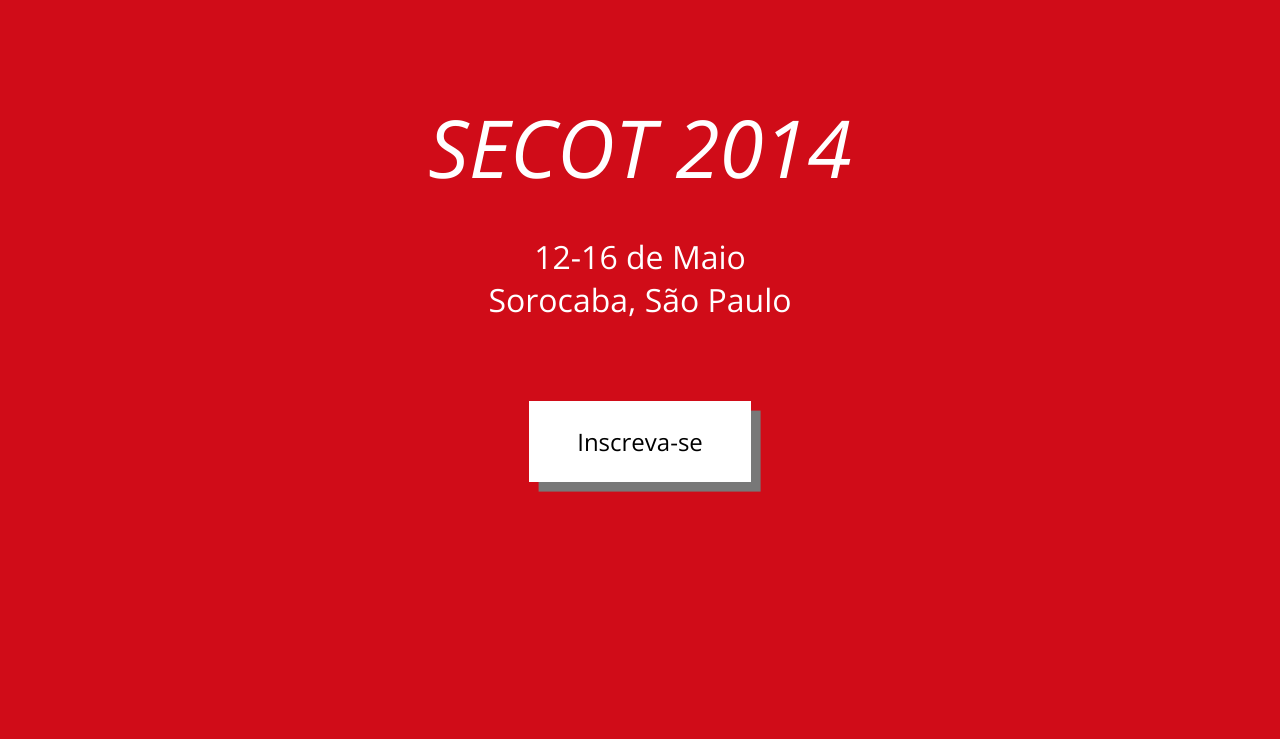
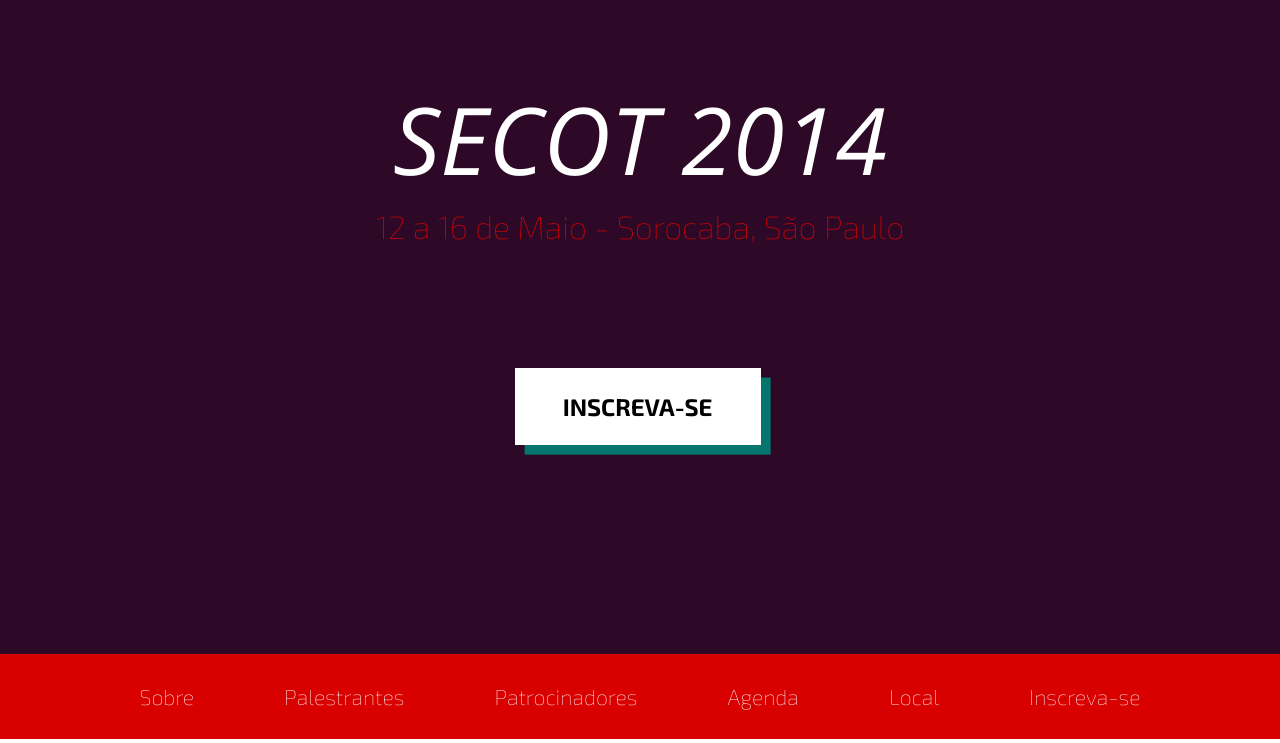
Before and after one commit to mccraveiro/secot-2014, a plain HTML site: page index.html in a window 1280 px wide. Shown: the part 61-804 px from the top of the page. Drawn offline with nearby package versions, Linux system fonts and the light colour scheme.

Commit message:
Added new font and modified header style

```diff
--- a/index.html
+++ b/index.html
@@ -8,16 +8,37 @@
         <meta name="viewport" content="width=device-width, initial-scale=1.0">
         <meta name="author" content="Mateus Craveiro">
 
+        <link href='http://fonts.googleapis.com/css?family=Exo+2:400,100,100italic,200,200italic,300,300italic,400italic,500,500italic,600,600italic,700,700italic,800,800italic,900,900italic' rel='stylesheet' type='text/css'>
         <link href="http://fonts.googleapis.com/css?family=Open+Sans:300italic,400italic,600italic,700italic,800italic,400,300,600,700,800" rel="stylesheet" type="text/css">
         <link href="styles/index.css" rel="stylesheet" type="text/css">
+
+        <script src="scripts/index.js"></script>
     </head>
     <body>
         <section class="header">
 
-            <h1>SECOT 2014</h1>
-            <h2>12-16 de Maio<br>Sorocaba, São Paulo</h2>
+            <div class="header-content">
+                <h1>SECOT 2014</h1>
+                <h2>12 a 16 de Maio - Sorocaba, São Paulo</h2>
 
-            <button>Inscreva-se</button>
+                <button>INSCREVA-SE</button>
+            </div>
+
+            <nav>
+                <div class="nav-content">
+                    <span>Sobre</span>
+                    <div class="separator icon-asterisk"></div>
+                    <span>Palestrantes</span>
+                    <div class="separator icon-asterisk"></div>
+                    <span>Patrocinadores</span>
+                    <div class="separator icon-asterisk"></div>
+                    <span>Agenda</span>
+                    <div class="separator icon-asterisk"></div>
+                    <span>Local</span>
+                    <div class="separator icon-asterisk"></div>
+                    <span>Inscreva-se</span>
+                </div>
+            </nav>
         </section>
         <section>
             <h1>Sobre a SeCoT</h1>
@@ -53,6 +74,10 @@
             <p></p>
         </section>
         <section>
+            <h1>Increva-se</h1>
+            <p></p>
+        </section>
+        <section>
             <h1>Realização</h1>
             <p></p>
         </section>
--- /dev/null
+++ b/scripts/index.js
@@ -0,0 +1,27 @@
+window.onload = function () {
+
+    window.onscroll = function () {
+        updateHeader();
+    };
+};
+
+function updateHeader () {
+
+    var speed = 1.2;
+    var nav = document.querySelector('.header nav');
+    var header = document.querySelector('.header');
+    var headerContent = document.querySelector('.header-content');
+    var height = header.offsetHeight - nav.offsetHeight;
+
+    var scrollTop = Math.max(0, document.body.scrollTop);
+    var opacity = Math.max(0, 1 - (scrollTop * speed / height));
+
+    headerContent.style.marginTop = scrollTop +'px';
+    headerContent.style.opacity = opacity;
+
+    if (scrollTop > height) {
+        nav.className = "fixed";
+    } else {
+        nav.className = "";
+    }
+}
--- a/styles/source/index.styl
+++ b/styles/source/index.styl
@@ -1,6 +1,36 @@
+/* IconMoon */
+
+@font-face
+    font-family: 'icomoon'
+    src: url('../fonts/icomoon.eot?-xhlqd2')
+    src: url('../fonts/icomoon.eot?#iefix-xhlqd2') format('embedded-opentype'), url('../fonts/icomoon.woff?-xhlqd2') format('woff'), url('../fonts/icomoon.ttf?-xhlqd2') format('truetype'), url('../fonts/icomoon.svg?-xhlqd2#icomoon') format('svg')
+    font-weight: normal
+    font-style: normal
+
+[class^="icon-"], [class*=" icon-"]
+    font-family: 'icomoon'
+    speak: none
+    font-style: normal
+    font-weight: normal
+    font-variant: normal
+    text-transform: none
+    line-height: 1
+    /* Better Font Rendering =========== */
+    -webkit-font-smoothing: antialiased
+    -moz-osx-font-smoothing: grayscale
+
+.icon-asterisk:before
+    content: "\61"
+
 /*! index.css */
 
-color1 = #D00C18
+color0 = #D00C18 // vermelho secot
+
+color1 = #2E0927 // navy
+color2 = #D90000 // vermelho
+color3 = #FF2D00
+color4 = #04756F // cinza
+color5 = #FFF1C7
 
 html
 body
@@ -8,6 +38,9 @@ body
     margin: 0
     padding: 0
     width: 100%
+
+body
+    font-family: 'Exo 2', sans-serif;
 
 section
     padding: 3em 0
@@ -22,34 +55,71 @@ section
         background-color: color1
         box-sizing: border-box
         color: white
-        font-family: 'Open Sans', sans-serif;
-        height: 100vh
+        font-size: 16pt
+        height: 100%
+        overflow: hidden
+        padding-bottom: 7em
 
-        h1
-            font-weight: 300
-            font-size: 10vmin
-            font-style: italic
-            line-height: 20vmin
-            margin: 10vmin auto 0
-            vertical-align: middle
+        .header-content
+            padding-top: 2em
 
-            strong
-                display: inline-block
-                font-weight: 800
-                font-size: 20vmin
-                font-style: normal
-                margin: -5vmin 1vmin 0
+            h1
+                font-family: 'Open Sans', sans-serif
+                font-size: 70pt
+                font-style: italic
+                font-weight: 300
+                line-height: 2em
+                margin: 0 auto
                 vertical-align: middle
 
-        h2
-            font-weight: 500
-            font-size: 4vmin
-            margin: 1vmin auto 10vmin
+            h2
+                color: color2
+                font-weight: 100
+                font-size: 24pt
+                margin: -0.8em auto 4em
 
-        button
-            background: white
-            border: 0
-            box-shadow: 0.4em 0.4em rgb(120, 120, 120)
-            color: black
-            font-size: 3vmin
-            padding: 1em 2em
+            button
+                background: white
+                border: 0
+                box-shadow: 0.4em 0.4em color4
+                color: black
+                font-size: 18pt
+                font-weight: 700
+                margin: -0.2em 0 0 -0.2em
+                outline: 0
+                padding: 1em 2em
+
+                &:active
+                    box-shadow: 0.2em 0.2em color4
+                    margin: 0
+
+        nav
+            background-color: color2
+            bottom: 0
+            color: white
+            font-size: 16pt
+            font-weight: 100
+            height: 4em
+            left: 0
+            line-height: 4em
+            position: absolute
+            vertical-align: middle
+            width: 100%
+
+            &.fixed
+                position: fixed
+                top: 0
+
+            .nav-content
+                display: inline-block
+
+                span
+                    margin: 0 2em
+
+                .separator
+                    color: color5
+                    display: none
+                    font-size: 0.5em
+                    line-height: 4em
+                    margin: 0 2em
+                    vertical-align: middle
```
Also changed, not shown: README.md, fonts/icomoon.ttf (added), fonts/icomoon.woff (added), styles/index.css, 2 other files.
